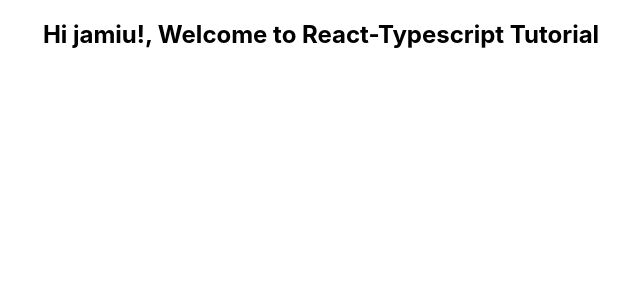
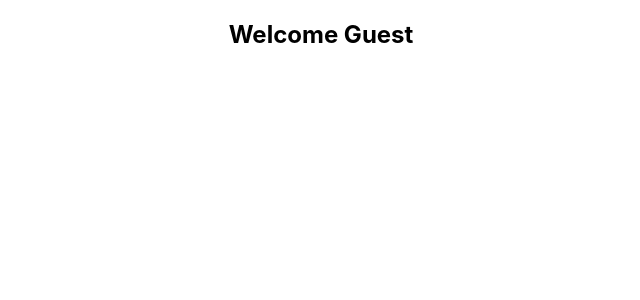
Before and after one commit to phantware/SH-Projects, a React (Create React App) app in the folder front-end-path/react-typescript-app/: page / in a window 1280 px wide. Shown: the top 300 px of the page, without its empty margins (319-959 px from the left). Built offline with nearby package versions, Linux system fonts and the light colour scheme.

Commit message:
Greeting component test completed

```diff
--- a/front-end-path/react-typescript-app/src/App.tsx
+++ b/front-end-path/react-typescript-app/src/App.tsx
@@ -4,7 +4,7 @@
 function App() {
   return (
     <div className='App'>
-      <Greet name='jamiu' />
+      <Greet name='Jamie' messageCount={20} isLoggedIn={false} />
     </div>
   )
 }
--- a/front-end-path/react-typescript-app/src/components/Greet.tsx
+++ b/front-end-path/react-typescript-app/src/components/Greet.tsx
@@ -1,11 +1,22 @@
+import { Http2ServerRequest } from 'http2'
+
 type GreetProps = {
   name: String
+  messageCount: number
+  isLoggedIn: boolean
 }
 
 const Greet = (props: GreetProps) => {
   return (
     <div>
-      <h2>Hi {props.name}!, Welcome to React-Typescript Tutorial</h2>
+      {props.isLoggedIn ? (
+        <>
+          <h2>Hi {props.name}!, Welcome to React-Typescript Tutorial</h2>
+          <p>You have {props.messageCount} new messages</p>
+        </>
+      ) : (
+        <h2>Welcome Guest</h2>
+      )}
     </div>
   )
 }
```
